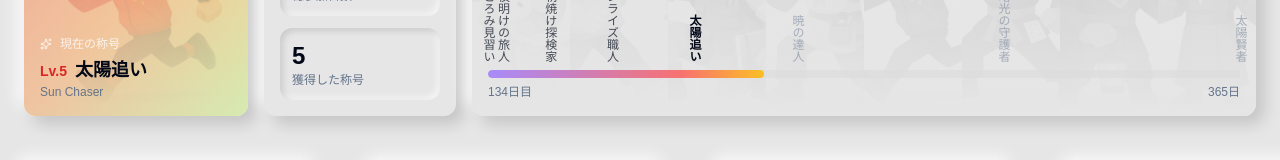
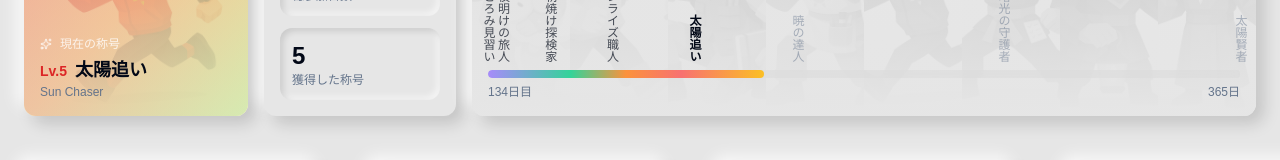
Before and after one commit to ShotaGhoona/ghoona-camp-v9, a Next.js app in the folder frontend/: page /titles in a window 1280 px wide. Shown: the part 204-364 px from the top of the page. Built offline with nearby package versions, Linux system fonts and the light colour scheme; no server answers; a web font is replaced by a local one.

Commit message:
fix: build bug

```diff
--- /dev/null
+++ b/frontend/src/app/error.tsx
@@ -0,0 +1,21 @@
+'use client';
+
+export default function Error({
+  reset,
+}: {
+  error: Error & { digest?: string };
+  reset: () => void;
+}) {
+  return (
+    <div className='flex min-h-screen flex-col items-center justify-center'>
+      <h1 className='text-4xl font-bold'>500</h1>
+      <p className='mt-4 text-muted-foreground'>エラーが発生しました</p>
+      <button
+        onClick={() => reset()}
+        className='mt-4 rounded bg-primary px-4 py-2 text-primary-foreground'
+      >
+        再試行
+      </button>
+    </div>
+  );
+}
--- /dev/null
+++ b/frontend/src/app/not-found.tsx
@@ -0,0 +1,8 @@
+export default function NotFound() {
+  return (
+    <div className='flex min-h-screen flex-col items-center justify-center'>
+      <h1 className='text-4xl font-bold'>404</h1>
+      <p className='mt-4 text-muted-foreground'>ページが見つかりません</p>
+    </div>
+  );
+}
--- a/frontend/src/page-components/titles/home/ui-block/user-stats/ui/NextTitleProgress.tsx
+++ b/frontend/src/page-components/titles/home/ui-block/user-stats/ui/NextTitleProgress.tsx
@@ -79,8 +79,12 @@ export function TitleJourneyProgress({
         <div>
           <div className='h-2 overflow-hidden rounded-full bg-muted/50 backdrop-blur-sm'>
             <div
-              className='h-full rounded-full bg-gradient-to-r from-violet-400 via-emerald-400 via-orange-400 via-red-400 via-30% via-50% via-70% to-amber-400 transition-all duration-700'
-              style={{ width: `${progressPercentage}%` }}
+              className='h-full rounded-full transition-all duration-700'
+              style={{
+                width: `${progressPercentage}%`,
+                background:
+                  'linear-gradient(to right, #a78bfa 0%, #34d399 30%, #fb923c 50%, #f87171 70%, #fbbf24 100%)',
+              }}
             />
           </div>
           <div className='mt-1.5 flex items-center justify-between text-xs text-muted-foreground'>
--- a/frontend/src/widgets/view/timeline-view/ui/TimelineViewWidget.tsx
+++ b/frontend/src/widgets/view/timeline-view/ui/TimelineViewWidget.tsx
@@ -80,8 +80,11 @@ export function TimelineViewWidget<T>({
   const days = Array.from({ length: daysInMonth }, (_, i) => i + 1);
 
   // 月の範囲
-  const monthStart = new Date(year, month - 1, 1);
-  const monthEnd = new Date(year, month - 1, daysInMonth);
+  const monthStart = useMemo(() => new Date(year, month - 1, 1), [year, month]);
+  const monthEnd = useMemo(
+    () => new Date(year, month - 1, daysInMonth),
+    [year, month, daysInMonth],
+  );
 
   // 今日の日付
   const today = useMemo(() => getToday(), []);
```
Also changed, not shown: 1 other file (tests, documents, lock files or other folders).
